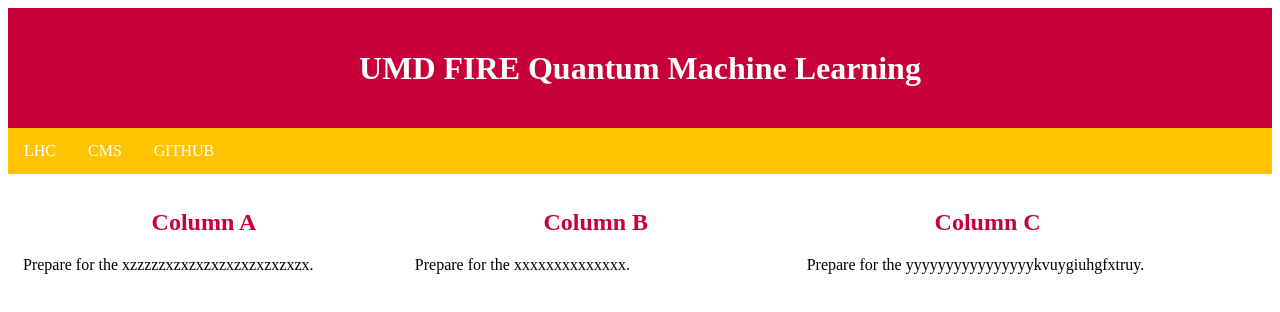
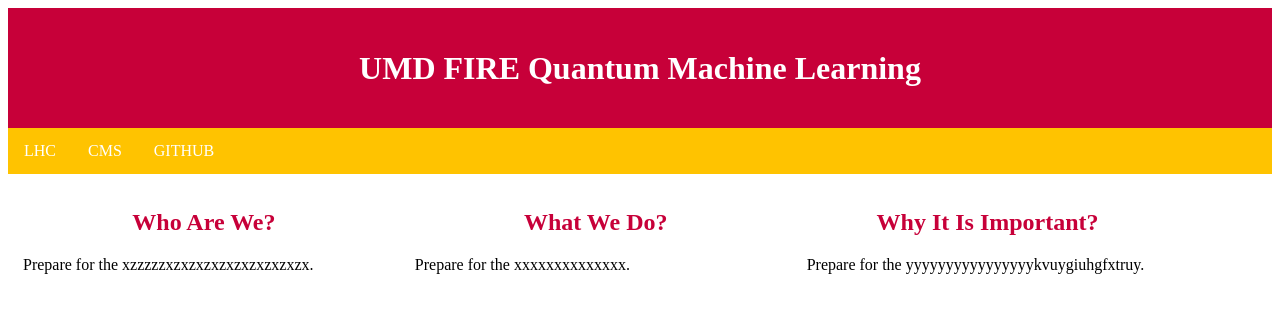
Before and after one commit to sjabeen/UMD-FIRE-QML, a plain HTML site: page index.html in a window 1280 px wide. Drawn offline with Linux system fonts and the light colour scheme.

Commit message:
Update index.html

```diff
--- a/index.html
+++ b/index.html
@@ -31,11 +31,11 @@
         <!-- Content section of website layout -->
         <div class = "row">
 
-            <div class = "columnA"><h2>Column A</h2><p>Prepare for the xzzzzzxzxzxzxzxzxzxzxzxzx.</p> </div>
+            <div class = "columnA"><h2>Who Are We?</h2><p>Prepare for the xzzzzzxzxzxzxzxzxzxzxzxzx.</p> </div>
 
-            <div class = "columnB"><h2>Column B</h2><p>Prepare for the xxxxxxxxxxxxxx.</p></div>
+            <div class = "columnB"><h2>What We Do?</h2><p>Prepare for the xxxxxxxxxxxxxx.</p></div>
 
-            <div class = "columnC"><h2>Column C</h2><p>Prepare for the yyyyyyyyyyyyyyyykvuygiuhgfxtruy.</p></div>
+            <div class = "columnC"><h2>Why It Is Important?</h2><p>Prepare for the yyyyyyyyyyyyyyyykvuygiuhgfxtruy.</p></div>
         </div>
     </body>
 </html>
```
